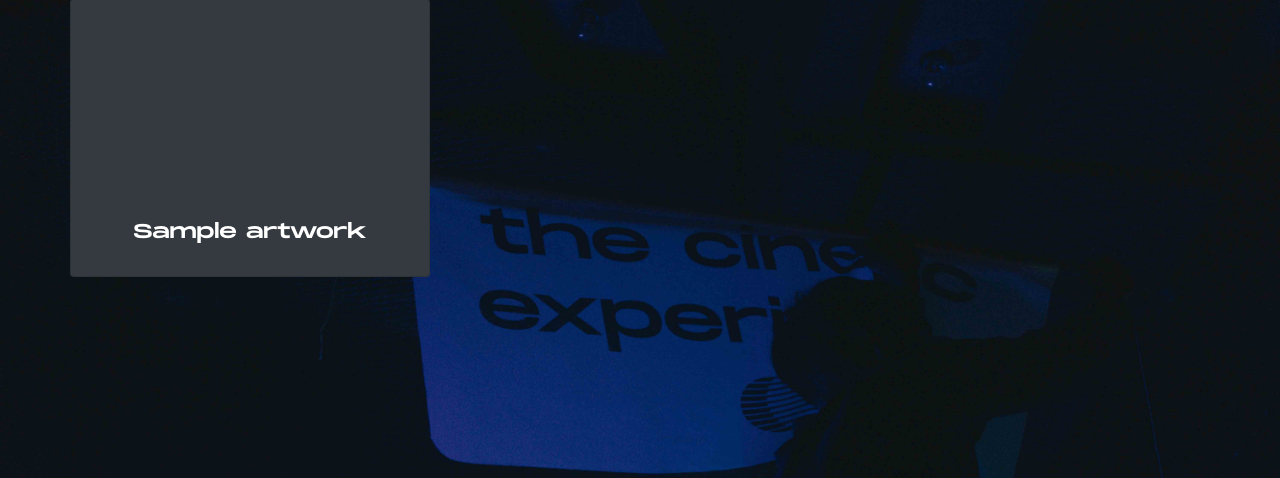
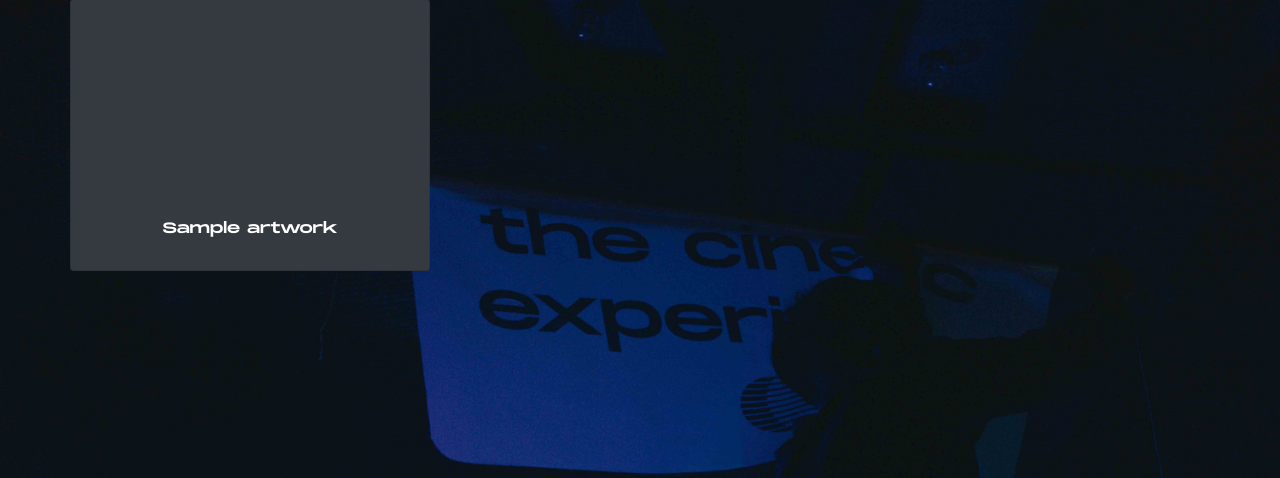
Before and after one commit to riyuzakitakeda/fianShop, a Django app: page /artwork/ in a window 1280 px wide. Shown: the part 131-609 px from the top of the page. Run offline with Django 3.2, Linux system fonts and the light colour scheme; tables that the repository leaves empty hold one stand-in row (values such as "Sample post"); some libraries are stand-ins or nearby versions.

```diff
--- a/artwork/templates/artwork.html
+++ b/artwork/templates/artwork.html
@@ -17,7 +17,7 @@
                 <img src="{{ artwork.image_url }}" height="200px" class="card-img" alt="">
                 {% endif %}
                 <div class="card-body">
-                    <h5 class="card-title">{{artwork.judul}}</h5>
+                    <h5 class="card-title" style="font-size: 15px">{{artwork.judul}}</h5>
 <!--                    <p class="card-text">{{artwork.deskripsi}}</p>-->
                 </div>
                 <!--            <div class="box-btn">-->
```
